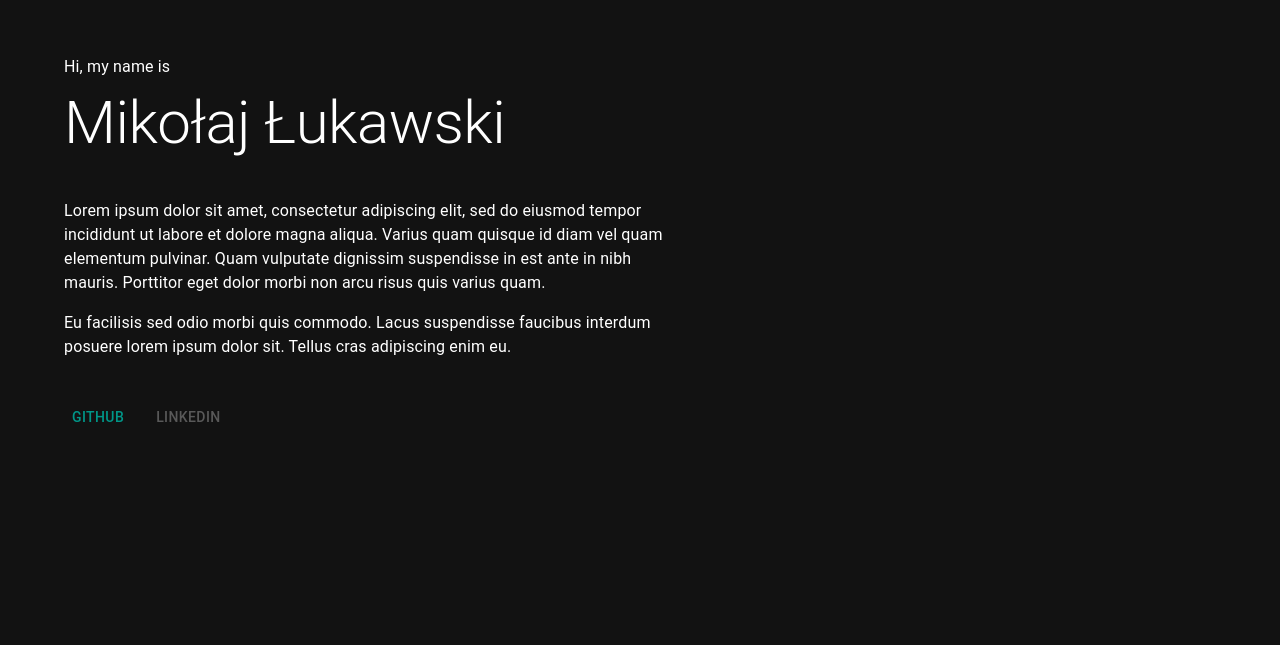
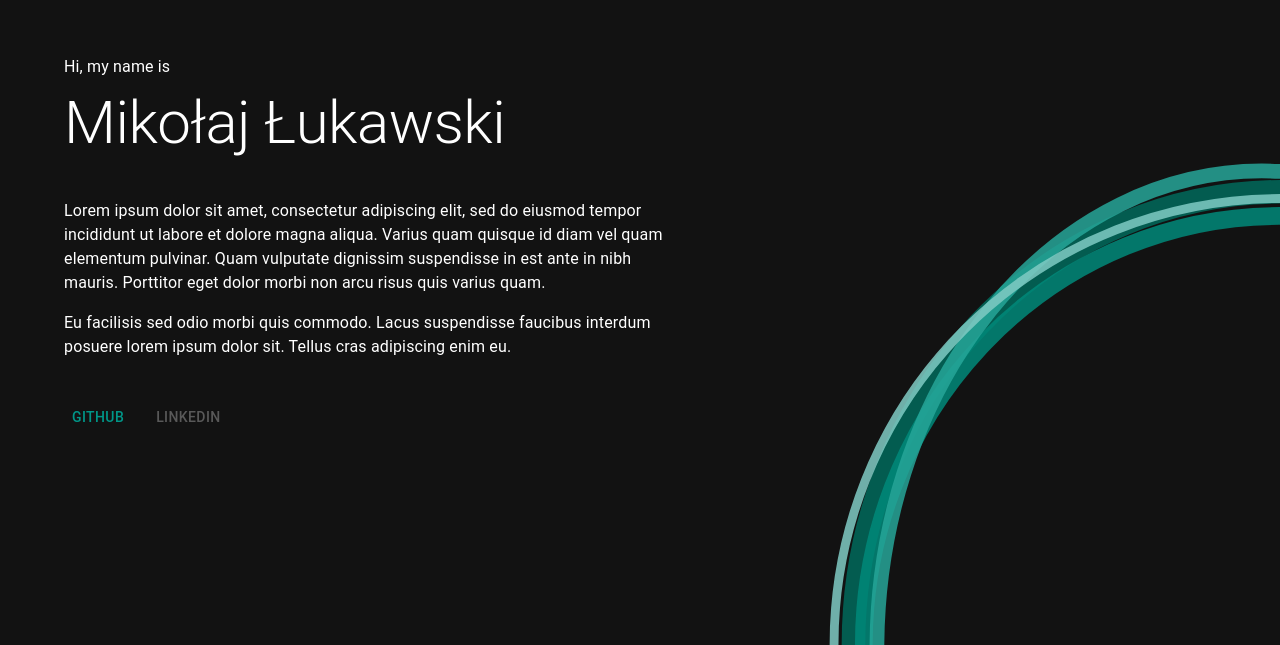
Before and after one commit to Pomoc48/private-website, a React (Create React App) app: page / in a window 1280 px wide. Shown: the part 155-800 px from the top of the page. Built offline with nearby package versions, Linux system fonts and the light colour scheme.

Commit message:
Add svg background

```diff
--- a/src/App.tsx
+++ b/src/App.tsx
@@ -59,7 +59,7 @@ function LinkButtons() {
   return (
     <Stack direction="row" spacing={2} sx={{ pt: 5 }}>
       <Button href="https://github.com/Pomoc48" target="_blank" >Github</Button>
-      <Button href="#text-buttons" disabled>Linkedin</Button>
+      <Button href="#" disabled>Linkedin</Button>
     </Stack>
   )
 }
--- a/src/index.css
+++ b/src/index.css
@@ -2,3 +2,12 @@ body {
     padding: 0;
     margin: 0;
 }
+
+@media only screen and (min-width: 700px) {
+    body {
+        background-image: url("background.svg");
+        background-repeat: no-repeat;
+        background-position: 100% 100%;
+        background-size: 500px;
+    }
+}
```
Also changed, not shown: src/background.svg (added).
